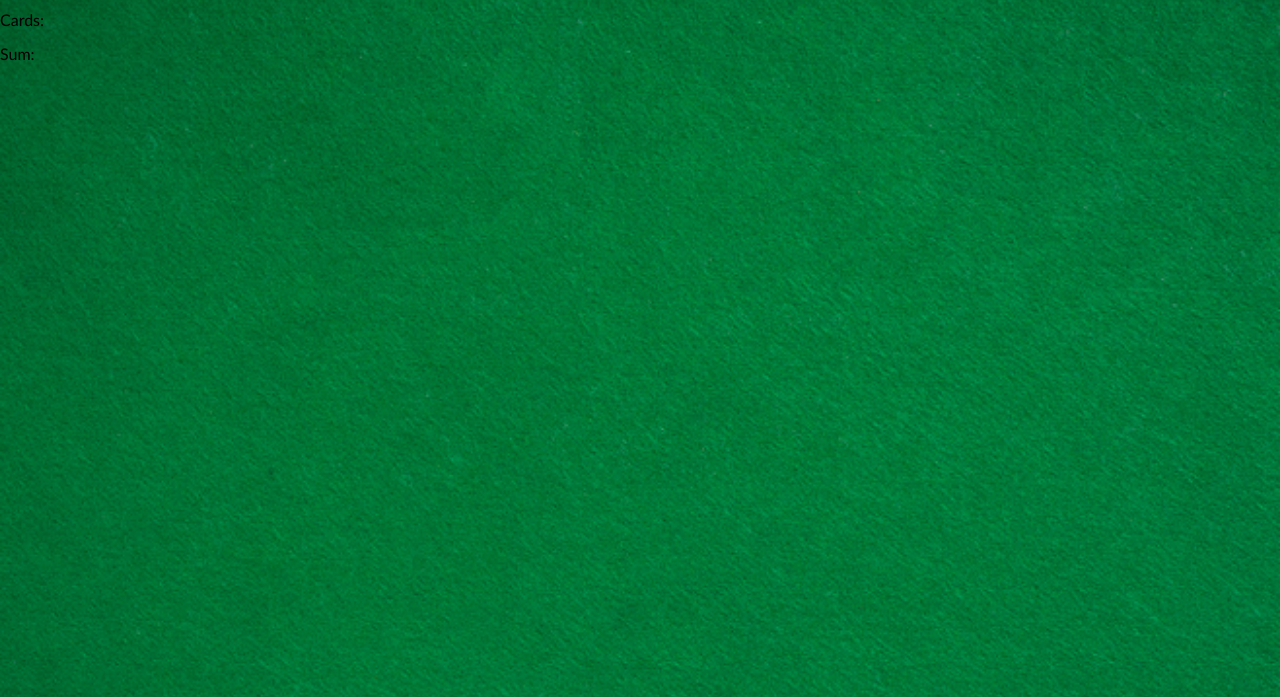
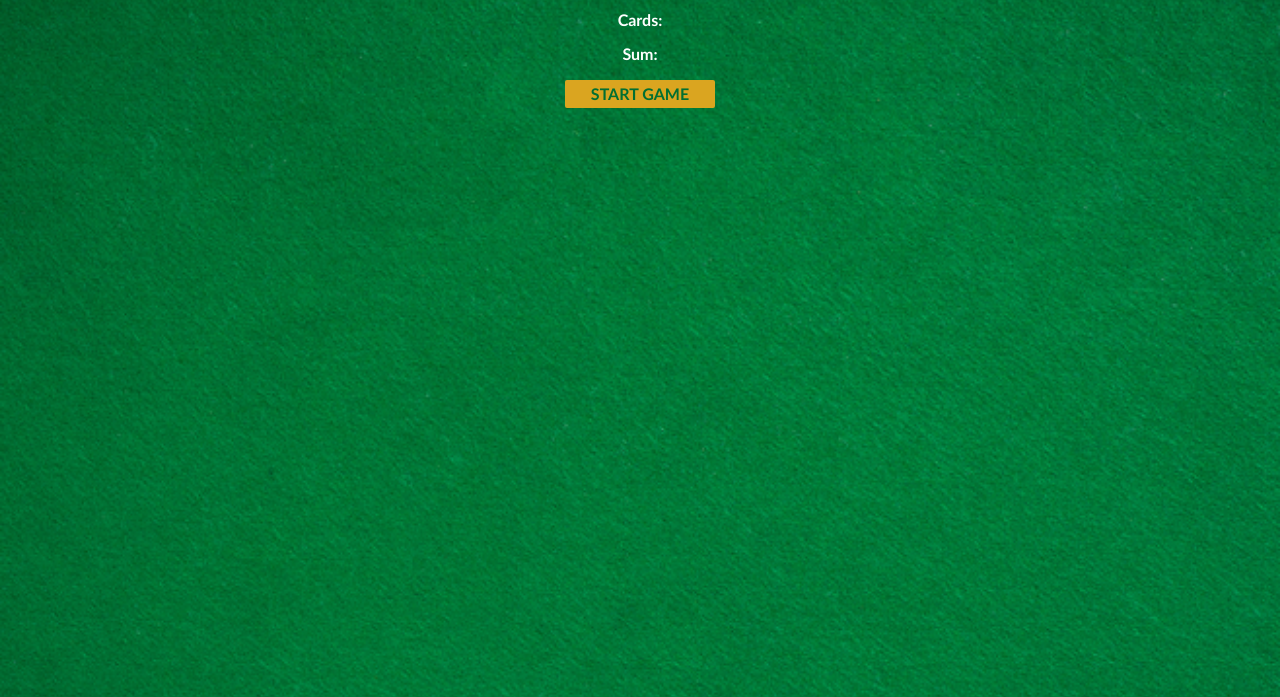
Before and after one commit to Issa-Abbadi/Blackjack-game, a plain HTML site: page index.html in a window 1280 px wide. Shown: the part 103-800 px from the top of the page. Drawn offline with nearby package versions, Linux system fonts and the light colour scheme.

Commit message:
adding Start game button

```diff
--- a/index.css
+++ b/index.css
@@ -3,6 +3,9 @@ body {
     "Lucida Sans", Arial, sans-serif;
   background-image: url("images/table.png");
   background-size: cover;
+  text-align: center;
+  color: white;
+  font-weight: bold;
 }
 
 h1 {
@@ -10,4 +13,16 @@ h1 {
 }
 
 #message-el {
+  font-style: italic;
 }
+
+button {
+  color: #016f32;
+  width: 150px;
+  background: goldenrod;
+  padding-top: 5px;
+  padding-bottom: 5px;
+  font-weight: bold;
+  border: none;
+  border-radius: 2px;
+}
--- a/index.html
+++ b/index.html
@@ -9,8 +9,9 @@
   </head>
   <body>
     <h1>Blackjack</h1>
-    <p>Want to play a round?</p>
+    <p id="message-el">Want to play a round?</p>
     <p>Cards:</p>
     <p>Sum:</p>
+    <button onclick="startGame()">START GAME</button>
   </body>
 </html>
--- a/index.js
+++ b/index.js
@@ -2,11 +2,12 @@ let firstCard = 6;
 let secondCard = 7;
 let sum = firstCard + secondCard;
 let hasBlackJack = false;
-
 let isAlive = true;
-
 let message = "";
 
+let messageEl = document.getElementById("message-el");
+
+function startGame() {
   if (sum <= 20) {
     message = "Do you want to draw a new card?";
   } else if (sum === 21) {
@@ -18,3 +19,4 @@ if (sum <= 20) {
   }
 
   console.log(message);
+}
```
Lines whose indentation alone changed are shown as unchanged.
